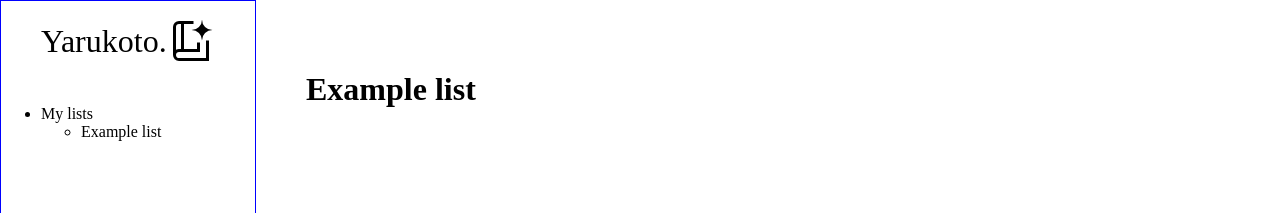
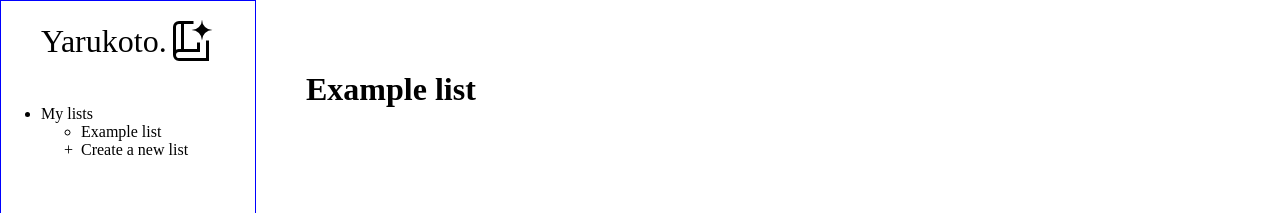
Before and after one commit to katekat25/todolist, a website built with webpack: page src/template.html in a window 1280 px wide. Shown: the top 213 px of the page. Built offline with nearby package versions, Linux system fonts and the light colour scheme.

Commit message:
Add new list button to bottom of sidebar

```diff
--- a/src/dom-controls.js
+++ b/src/dom-controls.js
@@ -60,8 +60,6 @@ function listDisplayController(listObject, containerListObject) {
     }
 
     function drawTodoList() {
-        // console.log("In drawTodoList.");
-        // console.log(listObject);
 
         pageContainer.innerHTML = "";
         const todoListTitle = createDOMElement("h1", { contenteditable: "true" }, listObject.title, pageContainer);
@@ -90,34 +88,25 @@ function drawPopup(popupType, listObject, itemToEdit = null) {
 
     // Modal background
     const modalBackground = createDOMElement("div", { class: "modal-background" }, "", modalContainer);
-
     // Modal content
     const modalContent = createDOMElement("div", { class: "modal-content" }, "", modalBackground);
-
     // Close button
     const closeButton = createDOMElement("Button", { class: "close-button" }, "X", modalContent);
-
     // Form
     const form = createDOMElement("form", {}, "", modalContent);
-
     // Title
     createDOMElement("h1", {}, popupType == "addTask" ? "New task" : "Edit task", form);
-
     // Inputs container
     const inputs = createDOMElement("div", { class: "inputs" }, "", form);
-
     // Title Input
     createDOMElement("label", { for: "title" }, "Title:", inputs);
     const title = createDOMElement("input", { type: "text", id: "title" }, "", inputs);
-
     // Description Input
     createDOMElement("label", { for: "description" }, "Description:", inputs);
     const description = createDOMElement("input", { type: "text", id: "description" }, "", inputs);
-
     // Due Date Input
     createDOMElement("label", { for: "dueDate" }, "Due date:", inputs);
     const dueDate = createDOMElement("input", { type: "datetime-local", id: "dueDate" }, "", inputs);
-
     // Priority Select
     createDOMElement("label", { for: "priority" }, "Priority:", inputs);
     const prioritySelect = createDOMElement("select", { name: "Priority" }, "", inputs);
@@ -145,45 +134,30 @@ function drawPopup(popupType, listObject, itemToEdit = null) {
         modalContainer.innerHTML = "";
     });
 
+    //Close button
     closeButton.addEventListener("click", (event) => {
         event.preventDefault();
         modalContainer.innerHTML = "";
     })
 }
 
-// Are we cooking chat?
-
-//What the fuck man who puts a fucking pile of ALMONDS on a HAM AND CHEESE CROISSANT and doesnt LIST ALMONDS AS A MAIN INGREDIENT
-//Fuck this place wtf that shit's crazy like y'all are trying to kill me at 10:30 in the morning on a THURSDAY
-//Do i just get another sandwich or like what do i do? if i tell them im allergic there will be a big panic? but i need lunch
-//Well it was just a little sliver and almonds have never given me much of a problem in the past so I guess it's fine
-//Ok back to coding
-//I feel like I am going to throw up
-
 function drawSidebarTitles(listHolderObject) {
-    console.log("in drawSidebarTitles");
     const sidebarTitleWrapper = document.querySelector(".my-lists");
     sidebarTitleWrapper.innerHTML = "";
 
     function drawTitle(title) {
-        console.log("in drawTitle");
         const titleLi = createDOMElement("li", { class: "sidebar-list-title" }, "", sidebarTitleWrapper);
         createDOMElement("a", { class: "sidebar-list-link" }, title, titleLi);
     }
 
-    // console.log("listHolderObject:");
-    // console.log(listHolderObject);
-    // console.log("listHolderObject.getList()");
-    // console.log(listHolderObject.getList());
-
     const listTitleArray = listHolderObject.getList();
-    // console.log("listTitleArray.length:");
-    // console.log(listTitleArray.length)
     for (let i = 0; i < listTitleArray.length; i++) {
-        // console.log("listTitleArray.list[i].title:");
-        // console.log(listTitleArray[i].title);
         drawTitle(listTitleArray[i].title);
     }
+
+    const newListLi = createDOMElement("li", { class: "sidebar-new-list" }, "", sidebarTitleWrapper);
+    //add href to below later
+    createDOMElement("a", { class: "sidebar-new-list-link "}, "Create a new list", newListLi);
 }
 
 export { drawPopup, listDisplayController, createDOMElement, drawSidebarTitles }
--- a/src/styles.css
+++ b/src/styles.css
@@ -39,6 +39,14 @@ p {
     padding-bottom: 40px;
     font-size: 2rem;
     align-items: center;
+}
+
+.sidebar-new-list {
+    list-style-type: "+  ";
+}
+
+.sidebar-new-list-link {
+    font-weight: 300;
 }
 
 /* Popup styling */
```
